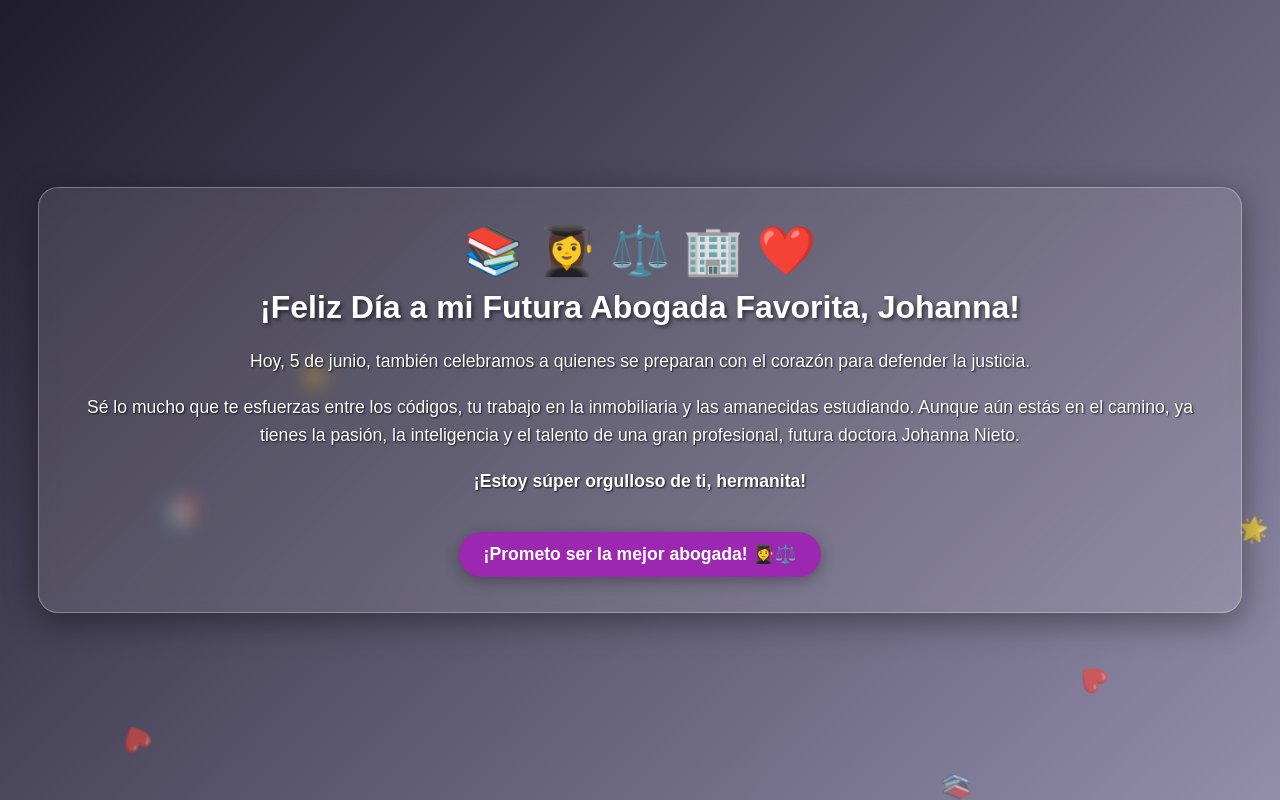
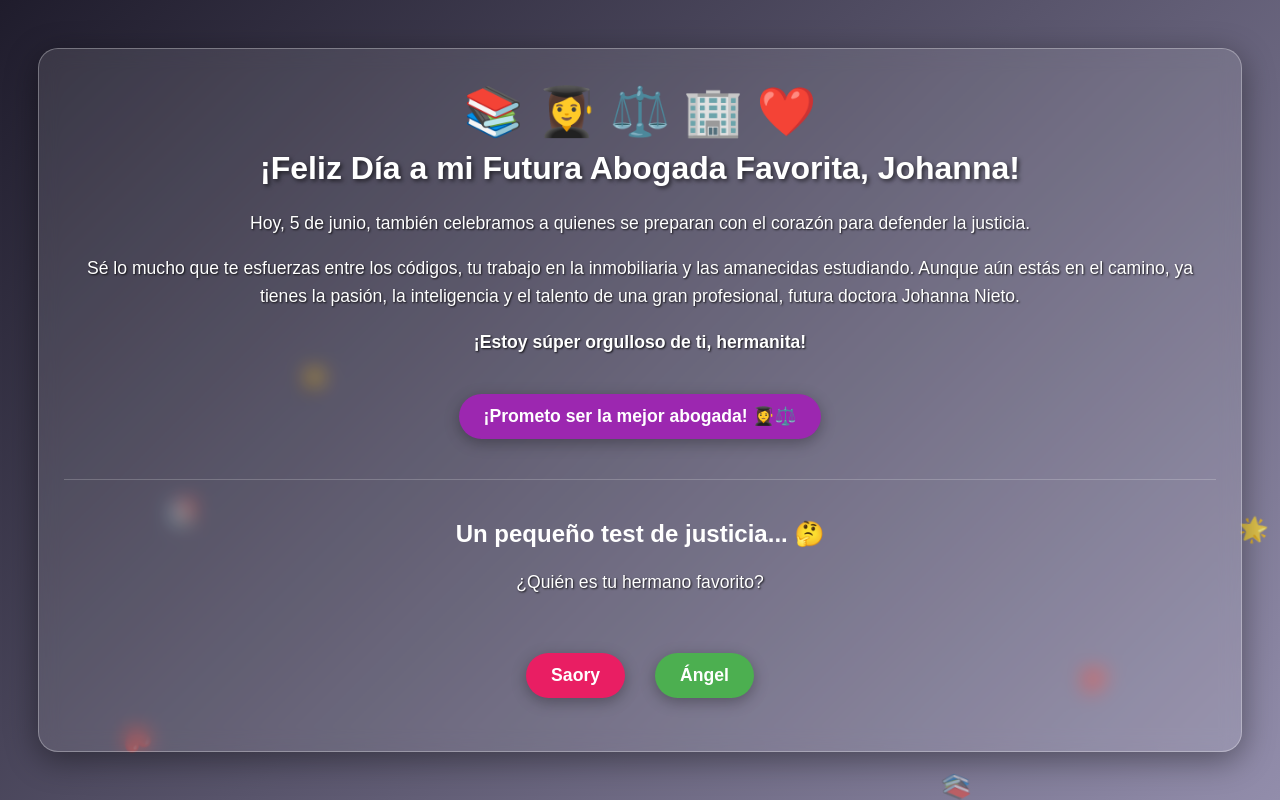
Before and after one commit to Anieto1703/sorpresa-hermana, a plain HTML site: page index.html in a window 1280 px wide. Drawn offline with Linux system fonts and the light colour scheme.

Commit message:
index.html

```diff
--- a/index.html
+++ b/index.html
@@ -31,6 +31,7 @@
     z-index: 10;
     margin-top: 20px;
     margin-bottom: 20px;
+    position: relative; /* Necesario para contener el movimiento del botón */
   }
   h1 {
     font-size: 2em;
@@ -57,11 +58,40 @@
     background-color: #9c27b0;
     color: white;
     margin-top: 20px;
-    transition: transform 0.2s;
+    transition: transform 0.2s, background-color 0.3s;
   }
   button:active {
     transform: scale(0.9);
   }
+
+  /* --- Sección Hermano Favorito --- */
+  .seccion-favorito {
+    margin-top: 40px;
+    border-top: 1px solid rgba(255, 255, 255, 0.2);
+    padding-top: 20px;
+  }
+
+  .botones-favorito-contenedor {
+    display: flex;
+    justify-content: center;
+    gap: 30px;
+    height: 100px; /* Espacio para que el botón se mueva */
+    align-items: center;
+    position: relative;
+    margin-top: 20px;
+  }
+
+  #btnSaory {
+    background-color: #e91e63; /* Un color diferente para contraste */
+    position: relative; /* Importante para el movimiento con JS */
+    z-index: 15;
+    transition: all 0.1s ease; /* Movimiento rápido */
+  }
+
+  #btnAngel {
+    background-color: #4caf50; /* Color verde éxito */
+  }
+
   /* Animación de las figuras que caen */
   .particula {
     position: fixed;
@@ -86,15 +116,58 @@
     <p><strong>¡Estoy súper orgulloso de ti, hermanita!</strong></p>
 
     <button onclick="promesa()">¡Prometo ser la mejor abogada! 👩‍🎓⚖️</button>
+
+    <!-- NUEVA SECCIÓN: Hermano Favorito -->
+    <div class="seccion-favorito">
+        <h2>Un pequeño test de justicia... 🤔</h2>
+        <p>¿Quién es tu hermano favorito?</p>
+
+        <div class="botones-favorito-contenedor">
+            <button type="button" id="btnSaory">Saory</button>
+            <button type="button" id="btnAngel" onclick="seleccionarAngel()">Ángel</button>
+        </div>
+    </div>
   </div>
 
   <script>
-    // Mensaje de motivación al hacer clic en el botón
+    // Mensaje de motivación al hacer clic en el botón principal
     function promesa() {
       alert("¡Yo sé que sí! Sigue esforzándote, llegarás muy lejos y serás brillante. ¡Te quiero mucho! ❤️📚✨");
     }
 
-    // Código para las partículas
+    // --- Lógica para el botón esquivo de Saory ---
+    const btnSaory = document.getElementById('btnSaory');
+    const contenedorBotones = document.querySelector('.botones-favorito-contenedor');
+
+    function moverBotonSaory(e) {
+        // Evitamos que el evento táctil se comporte como clic
+        if (e.type === 'touchstart') e.preventDefault();
+
+        // Calculamos los límites dentro del contenedor de botones
+        // Restamos el tamaño del botón para que no se salga
+        const maxW = contenedorBotones.offsetWidth - btnSaory.offsetWidth;
+        const maxH = contenedorBotones.offsetHeight - btnSaory.offsetHeight;
+
+        // Generamos posiciones aleatorias (pueden ser negativas para movimiento caótico)
+        const randomX = Math.random() * maxW - (maxW / 2);
+        const randomY = Math.random() * maxH - (maxH / 2);
+
+        // Aplicamos el movimiento usando transformación para mejor rendimiento
+        btnSaory.style.transform = `translate(${randomX}px, ${randomY}px)`;
+    }
+
+    // Eventos para desktop (pasar el mouse) y mobile (tocar)
+    btnSaory.addEventListener('mouseover', moverBotonSaory);
+    btnSaory.addEventListener('touchstart', moverBotonSaory);
+
+    // Lógica para cuando seleccione a Ángel
+    function seleccionarAngel() {
+        // Ponemos el botón de Saory en su lugar original por si quiere intentar clickearlo de nuevo
+        btnSaory.style.transform = 'translate(0px, 0px)';
+        alert("¡Sabía que la justicia siempre prevalece! 😏 ¡Yo también te quiero mucho, Johanna! ¡Felicidades! ❤️");
+    }
+
+    // --- Código para las partículas que caen ---
     function crearParticula() {
       const particula = document.createElement('div');
       particula.classList.add('particula');
```
